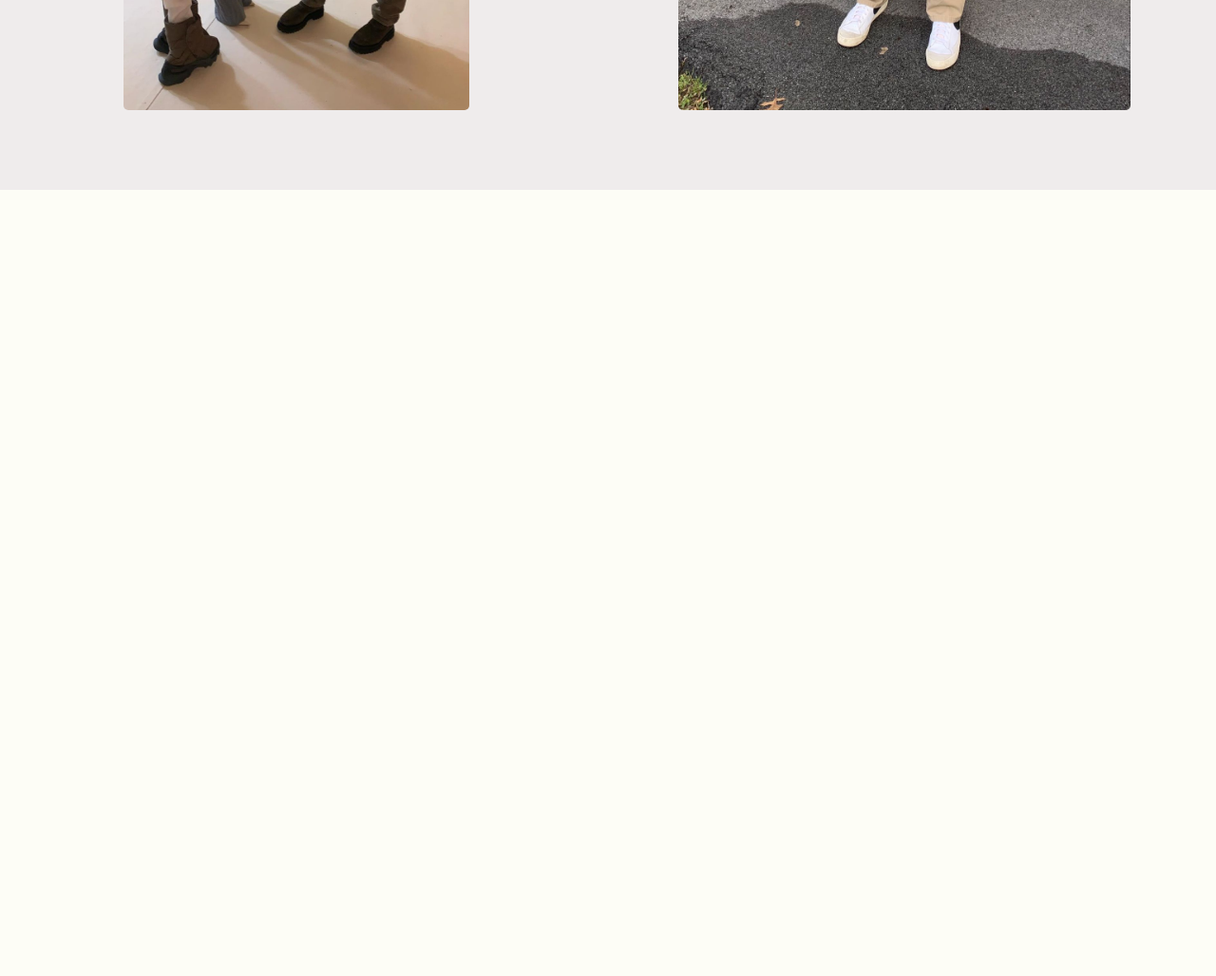
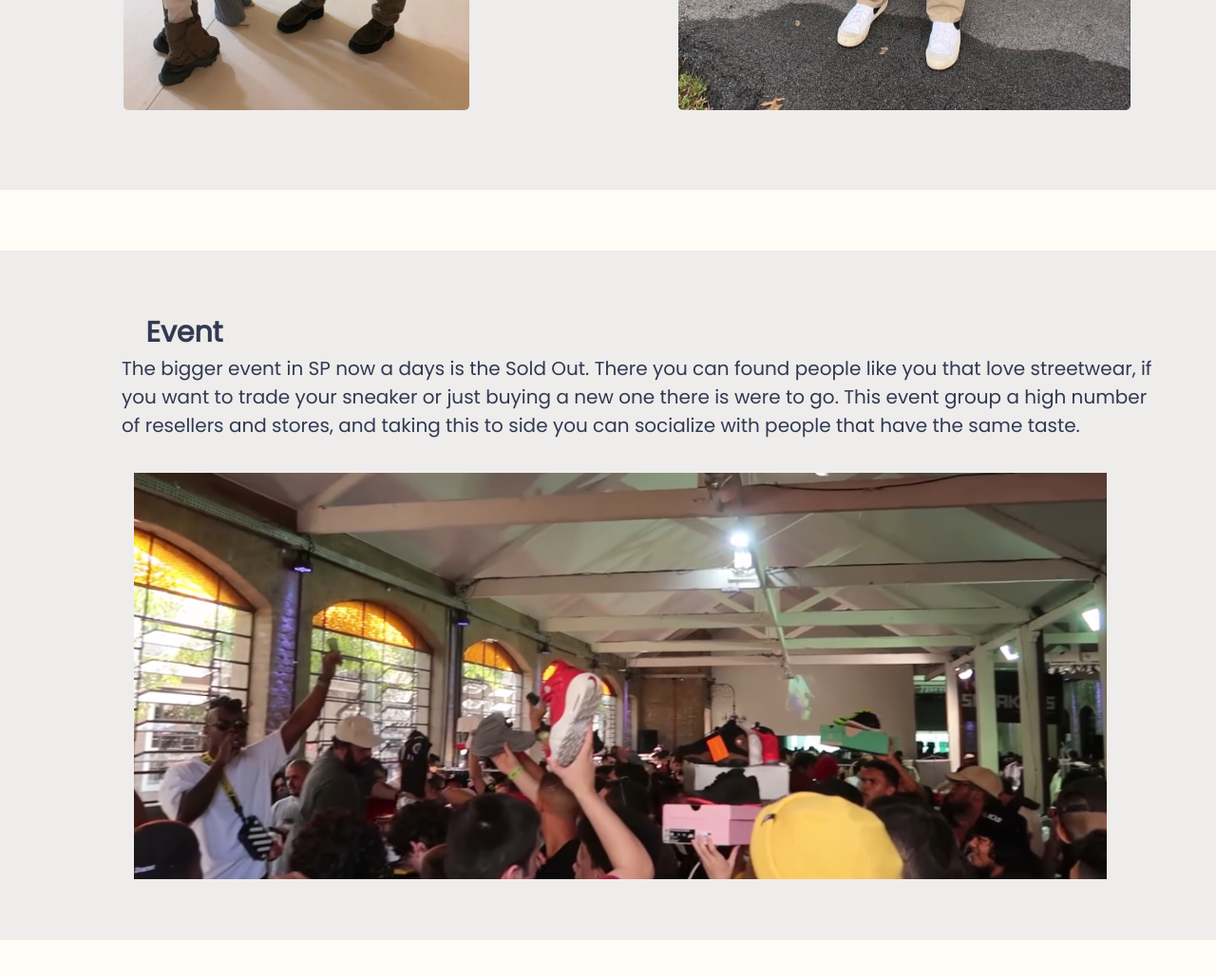
Before and after one commit to BRUNO-FEVE/Club-Website, a plain HTML site: page index.html in a window 1280 px wide. Shown: the part 3467-4495 px from the top of the page at 95% size. Before the commit the page ends 3767 px from the top, so only its background shows below. Drawn offline with Linux system fonts and the light colour scheme.

Commit message:
Adding Event Section

```diff
--- a/index.html
+++ b/index.html
@@ -5,10 +5,11 @@
     <meta http-equiv="X-UA-Compatible" content="IE=edge">
     <meta name="viewport" content="width=device-width, initial-scale=1.0">
     <title>Sneakers Club</title>
+    <link rel="shortcut icon" href="/Resources/sneakers icon.png">
     <link rel="stylesheet" href="styles.css">
     <link rel="preconnect" href="https://fonts.googleapis.com">
-<link rel="preconnect" href="https://fonts.gstatic.com" crossorigin>
-<link href="https://fonts.googleapis.com/css2?family=Poppins&display=swap" rel="stylesheet">
+    <link rel="preconnect" href="https://fonts.gstatic.com" crossorigin>
+    <link href="https://fonts.googleapis.com/css2?family=Poppins&display=swap" rel="stylesheet">
 </head>
 <body>
     <header>
@@ -64,6 +65,10 @@
             </li>
         </li>
     </section>
-
+    <section class="trendingTopics">
+        <h1 class="trendings">Event</h1>
+        <p class="trendings">The bigger event in SP now a days is the <span>Sold Out.</span> There you can found people like you that love streetwear, if you want to trade your sneaker or just buying a new one there is were to go. This event group a high number of resellers and stores, and taking this to side you can socialize with people that have the same taste.</p>
+        <img src="/Resources/Sold Out.png" alt="Sold Out" class="img grafic trendings" id="imgSoldOut">
+    </section>
 </body>
 </html>
--- a/styles.css
+++ b/styles.css
@@ -121,3 +121,11 @@ h2 {
   width: 280px;
   height: auto;
 }
+
+/* Sold Out img */
+#imgSoldOut {
+  margin-top: 35px;
+  margin-left: 6%;
+  width: 80%;
+  height: auto;
+}
```
Also changed, not shown: Resources/Sold Out.png (added), Resources/sneakers icon.png (added).
